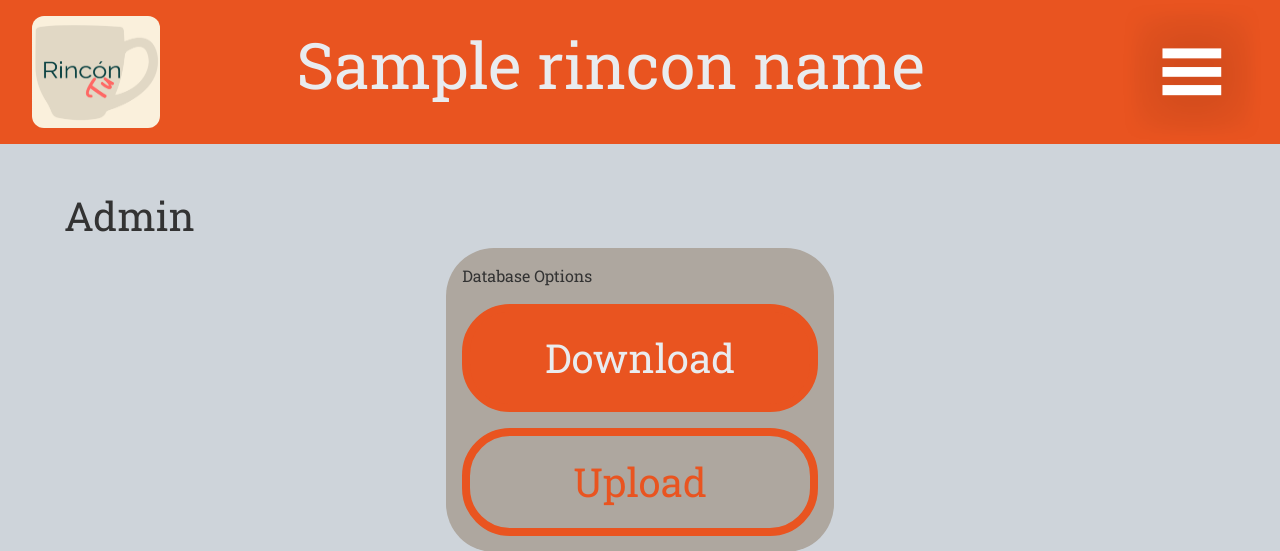
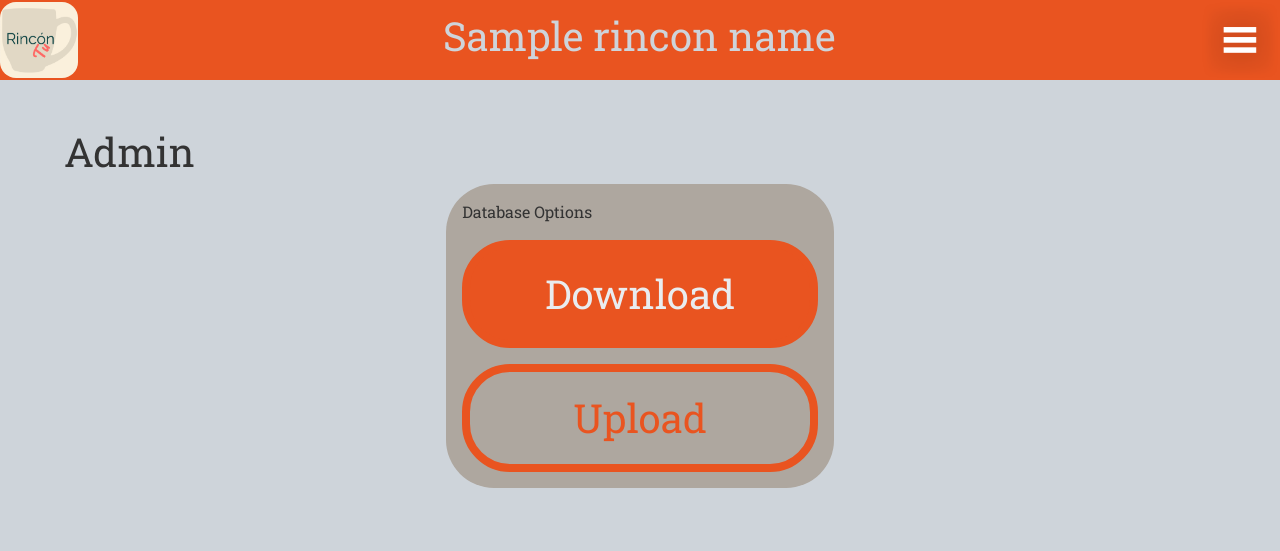
Before and after one commit to costa-rica/tuRincon, a Flask app: template app_package/templates/admin/admin.html in a window 1280 px wide. Shown: the top 551 px of the page. Run offline with Flask 3, Linux system fonts and the light colour scheme; the template is opened without the code that fills it: most values are stand-ins (such as "Sample title", 1, 10 or a date in 2020); parts of the project's set-up code (start-up, migrations or seed data) failed here and were passed over; some libraries are stand-ins or nearby versions.

Commit message:
navbar refactored; fixed like button bug due to incorrect redirect

```diff
--- a/app_package/main/routes.py
+++ b/app_package/main/routes.py
@@ -380,7 +380,8 @@ def post_images(rincon_id,post_id):
     else:
         photos_list =  rincon_post.image_file_name.split(",")
 
-    return render_template('/main/post_images.html', photos_list=photos_list, post_images_path = post_images_path)
+    return render_template('/main/post_images.html', photos_list=photos_list, post_images_path = post_images_path,
+        rincon_name=rincon_name)
 
 
 
@@ -457,4 +458,4 @@ def like_post(rincon_id,post_id):
 
 
     # return redirect(request.referrer, _anchor='like_'+post_id)
-    return redirect(url_for('main.rincon_signed_in', rincon_id=rincon_id,post_id=post_id, _anchor='like_'+str(post_id)))
+    return redirect(url_for('main.rincon', rincon_id=rincon_id,post_id=post_id, _anchor='like_'+str(post_id)))
--- a/app_package/static/scss/_navbar.scss
+++ b/app_package/static/scss/_navbar.scss
@@ -1,12 +1,14 @@
+@use "custom";
 
-@use "custom";
 /* Flash */
 .flash_custom_parent {
   position: relative;
+
   .alert_custom {
     position: absolute;
     top: var(--nav-height);
     width: 100%;
+
     .close_right {
       float: right;
     }
@@ -15,101 +17,145 @@
 
 
 /* Navbar */
-section.navbar_section {
+.navbar_super {
   position: fixed; // <--HERE
-  z-index: 1;      // <--HERE
-  padding-top: 0;
-  margin-top:0;
-  .navbar_custom{
-      justify-content: flex-start;
-    //   justify-content: space-between;
+  z-index: 1; // <--HERE
+
+  // padding-top: 0;
+  // margin-top:0;
+  .navbar_custom {
+    display: flex;
+    justify-content: space-between;
     position: fixed;
-      width:100%;
+    width: 100%;
     height: 5rem;
-    //   display: flex;
+    gap: 1rem;
 
-      .left_and_middle{
-        // background-color: aqua;
+    /* Navbar Left */
+    .nav_left {
       display: flex;
-        width: 80%;
+      justify-content: center;
+      align-items: center;
+      min-width: 0; // very important to keep other divs from being kicked out of screen on small screen ... max-width not set
+      max-width: 8rem;
     }
-      .nav_left{
-          padding-left: 2rem;
-          height: 6rem;
-          padding-top: -1rem;
-          margin-top:0;
-        //   background-color: #df382c;
-          a{
-              text-decoration: none;
-              font-weight: bold;
-              font-size: large;
-              color: var(--bs-info);
-              padding-top: 0;
-              margin-top:0;
+
+    .ws_logo_big {
+      display: none;
     }
-          // .dandd_logo{
-          //     height:4rem;
-          //     margin-top: -.5rem;
+
+    .ws_logo_small {
+      min-width: auto;
+      height: 95%;
+      // max-width: 100%;
+      border-radius: 1rem;
+      ;
+    }
+
+    /* Navbar Center */
+    .nav_center {
+      display: flex;
+      justify-content: center;
+      align-items: center;
+      // background-color: green;
+      flex-wrap: wrap;
+      // width:100%;
+    }
+
+    .page_title {
+      width: 100%;
+      display: flex;
+      justify-content: center;
+      align-items: center;
+      color: var(--bs-gray-400);
+    }
+
+    // .middle_nav_div {
+    //     display: none;
+    //   // h1{font-size: .9rem;}
+    //   // font-size: .7rem;
     // }
-          .ws_logo_big{
-              display:none
-          }
-          .ws_logo_small {
-              height:4rem;
-            //   margin-top: -.5rem;
-              border-radius: .75rem;
-              margin-left: -1rem;
+
+
+
+    /* Navbar Right */
+    .nav_right {
+      // background-color: green;
+      display: flex;
+      justify-content: center;
+      align-items: center;
 
     }
+
+    nav.btn_menu {
+      display: block;
     }
-      .middle_nav_div {
-          display: none;
-        // h1{font-size: .9rem;}
-        // font-size: .7rem;
-      }
-      nav.menu-btn{display:block;}
-      nav {display: none;}
-      .mobile-menu{
-          position: absolute;
+
+    .nav_menu {
+      // position: absolute;
       cursor: pointer;
-          right:1rem;
+      // right:1rem;
       height: 5rem;
     }
+
+    // nav.menu-btn{display:block;}
+    .nav_exit_div {
+      display: flex;
+      justify-content: end;
+      padding: 1rem 1rem 0 0;
+    }
+
+    nav {
+      display: none;
+    }
+
+    // .mobile-menu{
+    //     position: absolute;
+    //     cursor: pointer;
+    //     right:1rem;
+    //     height: 5rem;
+    // }
     nav {
       position: fixed;
-          // z-index: 1;
+      z-index: 1;
       width: 50%;
       right: 0;
       top: 0;
       background: var(--bs-gray-500);
       height: 100%;
       font-size: 1.25rem;
+
       ul {
         list-style-type: none;
-              padding:2rem 1rem 0 0;
-              li{
-                  a{
+        padding: 2rem 1rem 0 0;
+
+        li {
+          a {
             text-decoration: none;
             display: block;
             padding: .5em 10px .5em 0;
 
             text-align: right;
             cursor: pointer;
-                    &:hover {font-weight: bold;}
+
+            &:hover {
+              font-weight: bold;
             }
           }
         }
+      }
+
       // .special_small{
       //     font-size: 1.25rem;
       // }
-          .dropdown-menu{
+      .dropdown-menu {
         background-color: var(--bs-gray-700);
         // background-color: green;
         min-width: 100%;
         // width:95%;
         // margin-right:5rem;
 
-              .dropdown-item{
+        .dropdown-item {
           color: var(--bs-gray-100);
           text-align: center;
           // font-size: 2rem;
@@ -117,28 +163,35 @@ section.navbar_section {
 
       }
 
-          .mobile-menu-exit{
-              float: right;
-              margin: .5em;
-              cursor: pointer;
+      // .mobile-menu-exit{
+      //     float: right;
+      //     margin: .5em;
+      //     cursor: pointer;
+      // }
+      .dropdown {
+        background-color: none;
+
+        &:hover {
+          background-color: none;
         }
-          .dropdown{
-              background-color: none;
-              &:hover {background-color: none;}
       }
-          .btn_list_div{
-            width:100%;
-            display:flex;
+
+      .btn_list_div {
+        width: 100%;
+        display: flex;
         justify-content: end;
       }
-          .btn_list_div_sub{
+
+      .btn_list_div_sub {
         width: calc(100% - 2rem);
       }
-          .custom_post_btn{
+
+      .custom_post_btn {
         background-color: var(--bs-blue);
         width: 100%;
       }
-          .custom_delete_btn{
+
+      .custom_delete_btn {
         background-color: #df382c;
         width: 100%;
       }
@@ -148,22 +201,24 @@ section.navbar_section {
 
 
 /* Footer */
-.footer{
+.footer {
   margin-top: auto;
   padding: 1rem 3rem var(--nav-height) 3rem;
   background-color: var(--bs-gray-200);
+
   // height: auto !important;
   // height:auto;
   // flex-grow: 2;
   // min-height: 100%;
-  .footer_right{
+  .footer_right {
+
     // display:flex;
     // justify-content: end;
     // flex-wrap:wrap;
-      .footer_link_item{
+    .footer_link_item {
       width: 100%;
 
-          display:flex;
+      display: flex;
       justify-content: end;
       padding-right: 3rem;
     }
@@ -173,52 +228,65 @@ section.navbar_section {
 
 @media screen and (min-width: 768px) {
   section.navbar_section {
-      .navbar_custom{
+    .navbar_custom {
       height: 9rem;
-          .left_and_middle{
+
+      .left_and_middle {
         display: flex;
         justify-content: center;
         align-items: center;
         padding: 0 0 1rem 0;
         width: 80%;
-              .nav_left{
-                  flex:1;
-                  .ws_logo_big{
-                      height:7rem;
-                      display:inline;
+
+        .nav_left {
+          flex: 1;
+
+          .ws_logo_big {
+            height: 7rem;
+            display: inline;
             border-radius: .75rem;
           }
+
           .ws_logo_small {
-                      display:none;
+            display: none;
           }
         }
+
         .middle_nav_div {
-                  flex:5;
+          flex: 5;
           text-align: center;
           display: inline;
-                  h1{
+
+          h1 {
             font-size: 4rem;
-                      margin-bottom:0;
+            margin-bottom: 0;
             color: var(--bs-gray-200)
           }
-                  h3 {color: var(--bs-gray-200)}
+
+          h3 {
+            color: var(--bs-gray-200)
           }
         }
-          nav{
-              width:30%;
-              max-width:20rem;
+      }
+
+      nav {
+        width: 30%;
+        max-width: 20rem;
         font-size: 2rem;
-              .dropdown-item{
+
+        .dropdown-item {
           font-size: 2rem;
         }
       }
-          .mobile-menu{
-              right:1rem;
+
+      .mobile-menu {
+        right: 1rem;
         height: 100%;
       }
     }
   }
-  .footer{
+
+  .footer {
     font-size: 2rem;
   }
 }
--- a/app_package/templates/_layout.html
+++ b/app_package/templates/_layout.html
@@ -23,50 +23,54 @@
 
 <body id="body">
 
-  <section class="navbar_section">
+  <div class="navbar_super">
 
-    <div class="navbar navbar_custom  bg-primary " id="nav_section">
-
-      <div class="left_and_middle">
+    <div class="navbar_custom  bg-primary " id="nav_section">
 
       <div class="nav_left">
 
-          <a href="{{ url_for('main.home') }}">
+          <img class="ws_logo_big" width="128" alt="API Tester PNG - big"
+          src="{{ url_for('static', filename='images/tuRinconIcon.png') }}">
 
-            <div class="logo">
-              <!-- ../static/images/blog600.png -->
+        <img class="ws_logo_small" alt="API Tester PNG - small"
+          src="{{ url_for('static', filename='images/tuRinconIcon.png') }}">
 
-              <img class="ws_logo_big" width="128" alt="API Tester PNG - big" src="{{ url_for('static', filename='images/tuRinconIcon.png') }}">
-
-              <img class="ws_logo_small" alt="API Tester PNG - small" src="{{ url_for('static', filename='images/tuRinconIcon.png') }}">
-
-            </div>
-
-          </a>
-
-        </div>
+      </div><!-- nav_left -->
 
 
-        <div class="middle_nav_div">
+      <div class="nav_center">
         {% if rincon_name %}
+        <div class="page_title">
           <h1>{{ rincon_name }}</h1>
+        </div><!-- page_title -->
           {% else %}
+          <div class="page_title">
             <h1>Tu Rincón</h1>
+          </div><!-- page_title -->
+
+
         {% endif %}
 
         {% if current_user %}
         {{ current_user.username }}
         {% endif %}
+      </div><!-- nav_center -->
 
-        </div>
 
-      </div>
 
-      <img class="mobile-menu" id="mobile-cta" src="{{ url_for('static', filename='images/white-hamburger-menu-icon-24.png') }}"
+
+
+
+
+      <div class="nav_right">
+        <img class="nav_menu" id="nav_menu" src="{{ url_for('static', filename='images/white-hamburger-menu-icon-24.png') }}"
         alt="Open Navigation">
 
         <nav>
-        <img id="mobile-exit" class="mobile-menu-exit" src="{{ url_for('static', filename='images/exit.svg') }}" alt="Close Navigation">
+          <div class="nav_exit_div">
+            <img id="nav_exit" class="nav_exit" src="{{ url_for('static', filename='images/exit.svg') }}" alt="Close Navigation">
+          </div>
+
 
           <ul class="primary-nav ul_primary" id="nav_horizontal_list">
             <br>
@@ -135,11 +139,17 @@
 
 
           </ul>
+
+
           </nav>
 
+      </div>
 
-  </section>
 
+
+
+    </div><!-- navbar_custom-->
+</div><!-- navbar_super -->
   <form method="POST" id="form_modal_post" enctype=multipart/form-data></form>
   <form method="POST" id="form_modal_delete"></form>
   <form method="POST" id="form_modal_invite"></form>
@@ -181,16 +191,16 @@
 
   {% block main %}{% endblock %}
   <script>
-    const mobileBtn = document.getElementById('mobile-cta')
+    const mobileBtn = document.getElementById('nav_menu')
     nav = document.querySelector('nav')
-    mobileBtnExit = document.getElementById('mobile-exit');
+    mobileBtnExit = document.getElementById('nav_exit');
 
     mobileBtn.addEventListener('click', () => {
-      nav.classList.add('menu-btn');
+      nav.classList.add('btn_menu');
     })
 
     mobileBtnExit.addEventListener('click', () => {
-      nav.classList.remove('menu-btn');
+      nav.classList.remove('btn_menu');
     })
   </script>
 
```
Also changed, not shown: app_package/static/css/main.css, 1 other file. Lines whose indentation alone changed are shown as unchanged.
